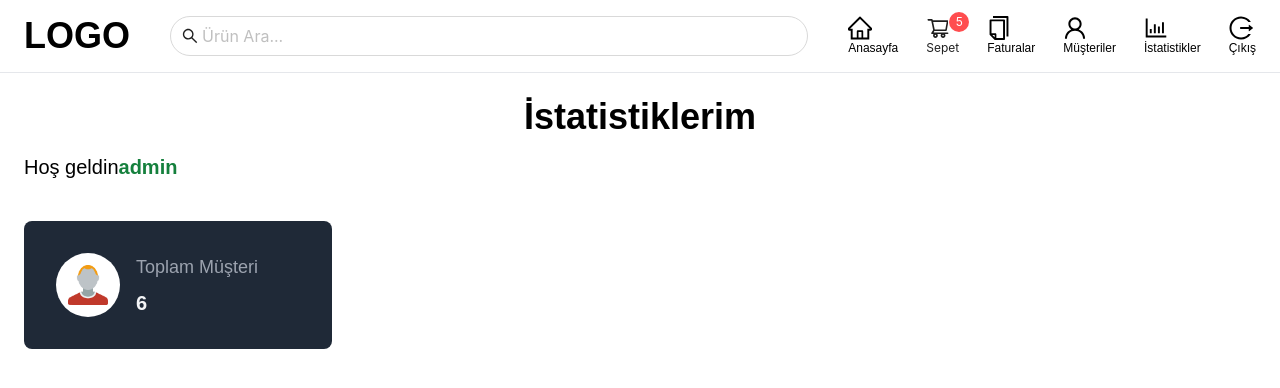
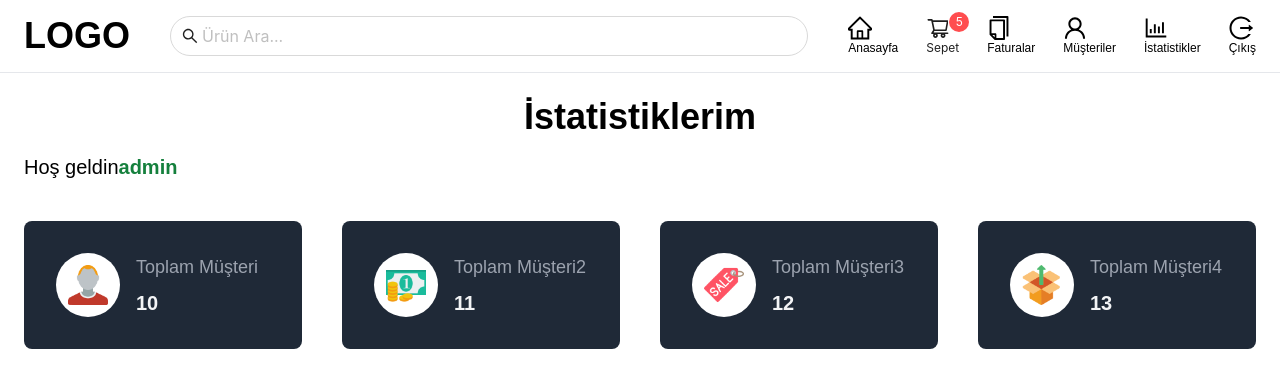
Before and after one commit to SametCanMavzer/cafePos-application, a React (Create React App) app in the folder client/: page /statistic in a window 1280 px wide. Shown: the top 388 px of the page. Built offline with nearby package versions, Linux system fonts and the light colour scheme.

Commit message:
StatisticCard component added

```diff
--- /dev/null
+++ b/client/src/components/statistics/StatisticCard.jsx
@@ -0,0 +1,19 @@
+import React from 'react'
+
+const StatisticCard = ({ title, amount, img }) => {
+    return (
+        <div className="card-item p-8 rounded-lg bg-gray-800">
+            <div className="flex gap-x-4">
+                <div className='rounded-full bg-white w-16 h-16 p-3'>
+                    <img src={img} alt="" />
+                </div>
+                <div className='text-white'>
+                    <p className='mb-2 text-lg font-medium text-gray-400'>{title}</p>
+                    <p className='text-xl font-semibold text-gray-100'>{amount}</p>
+                </div>
+            </div>
+        </div>
+    )
+}
+
+export default StatisticCard
--- a/client/src/pages/StatisticPage.jsx
+++ b/client/src/pages/StatisticPage.jsx
@@ -1,5 +1,6 @@
 import React, { useState } from 'react'
 import Header from "../components/header/Header"
+import StatisticCard from '../components/statistics/StatisticCard';
 
 
 
@@ -46,18 +47,23 @@ const StatisticPage = () => {
                     <h2 className='text-xl'>Hoş geldin
                         <span className='text-green-700 font-bold text-xl'>admin</span>
                     </h2>
-                    <div className="statistic-cards grid grid-cols-4 my-10">
-                        <div className="card-item p-8 rounded-lg bg-gray-800">
-                            <div className="flex gap-x-4">
-                                <div className='rounded-full bg-white w-16 h-16 p-3'>
-                                    <img src="/images/user.png" alt="" />
-                                </div>
-                                <div className='text-white'>
-                                    <p className='mb-2 text-lg font-medium text-gray-400'>Toplam Müşteri</p>
-                                    <p className='text-xl font-semibold text-gray-100'>6</p>
-                                </div>
-                            </div>
-                        </div>
+                    <div className="statistic-cards grid md:grid-cols-2 xl:grid-cols-4 my-10 md:gap-10 gap-4">
+                        <StatisticCard
+                            title={"Toplam Müşteri"}
+                            amount={"10"}
+                            img={"/images/user.png"} />
+                        <StatisticCard
+                            title={"Toplam Müşteri2"}
+                            amount={"11"}
+                            img={"/images/money.png"} />
+                        <StatisticCard
+                            title={"Toplam Müşteri3"}
+                            amount={"12"}
+                            img={"/images/sale.png"} />
+                        <StatisticCard
+                            title={"Toplam Müşteri4"}
+                            amount={"13"}
+                            img={"/images/product.png"} />
                     </div>
 
                 </div>
```
